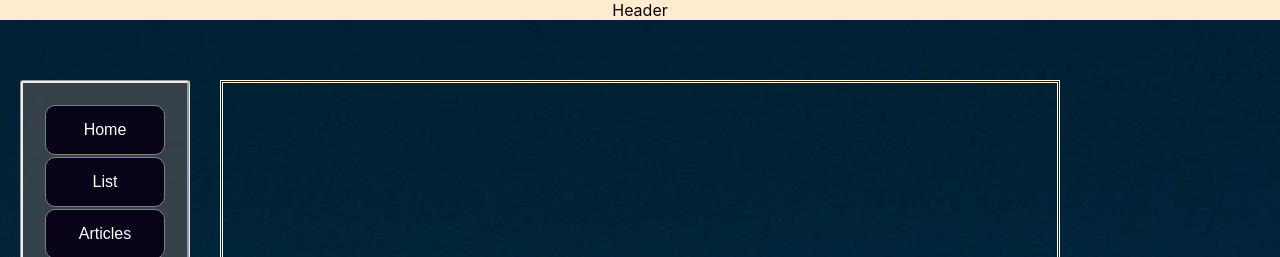
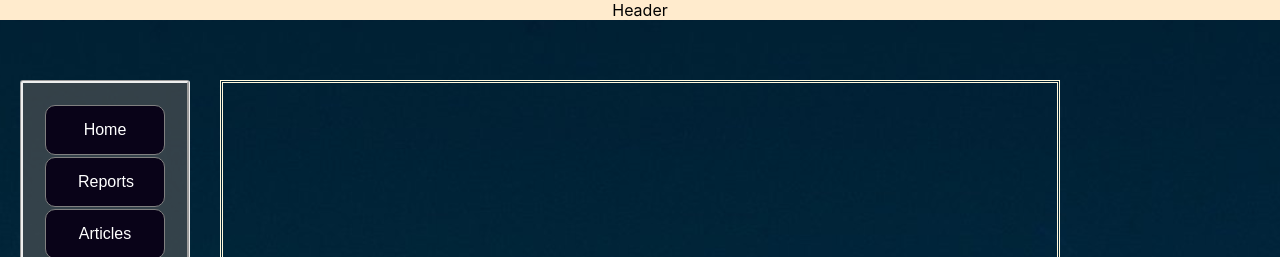
Before and after one commit to Pastor-git/cabinternational, a React (Create React App) app: page / in a window 1280 px wide. Shown: the top 257 px of the page. Built offline with nearby package versions, Linux system fonts and the light colour scheme.

Commit message:
small change

```diff
--- a/src/Components/NavBar/NavBar.jsx
+++ b/src/Components/NavBar/NavBar.jsx
@@ -16,7 +16,7 @@ function NavBar() {
           </tr>
           <tr>
           <NavLink to="/list">
-            <button class="navbutton">List</button>
+            <button class="navbutton">Reports</button>
           </NavLink>
           </tr>
           <tr>
```
